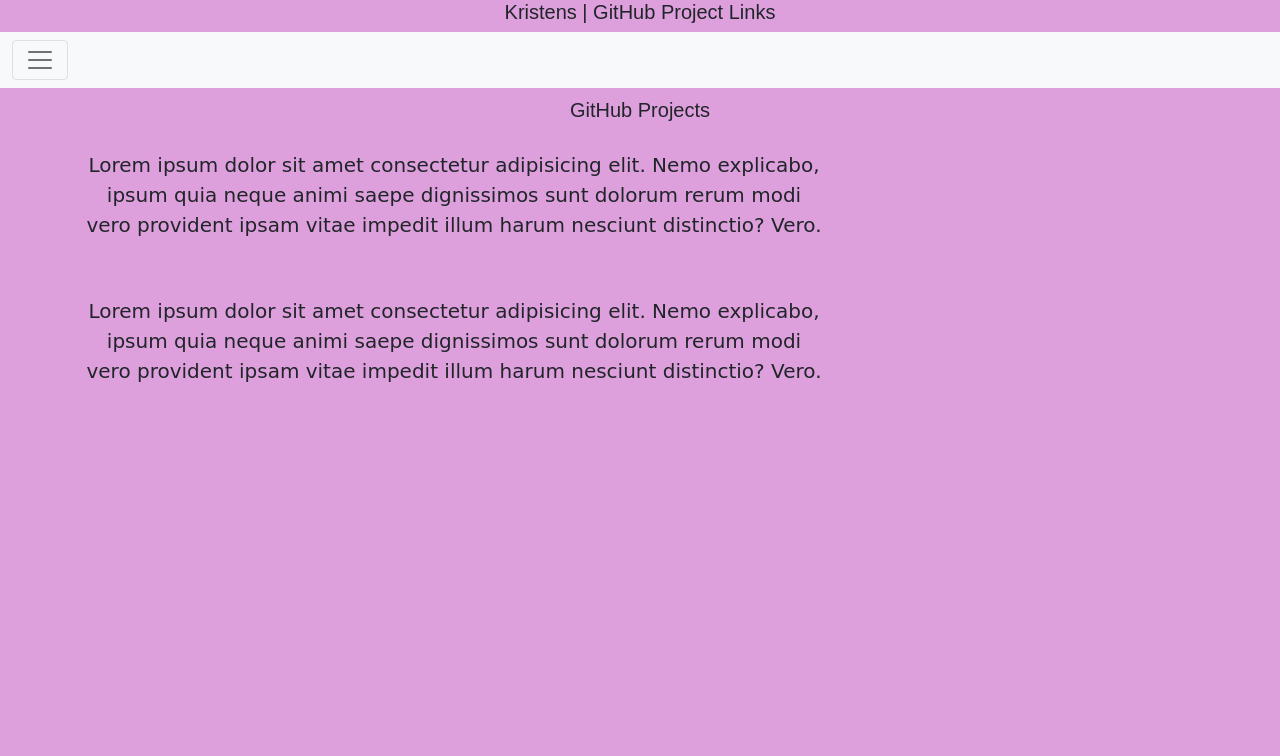
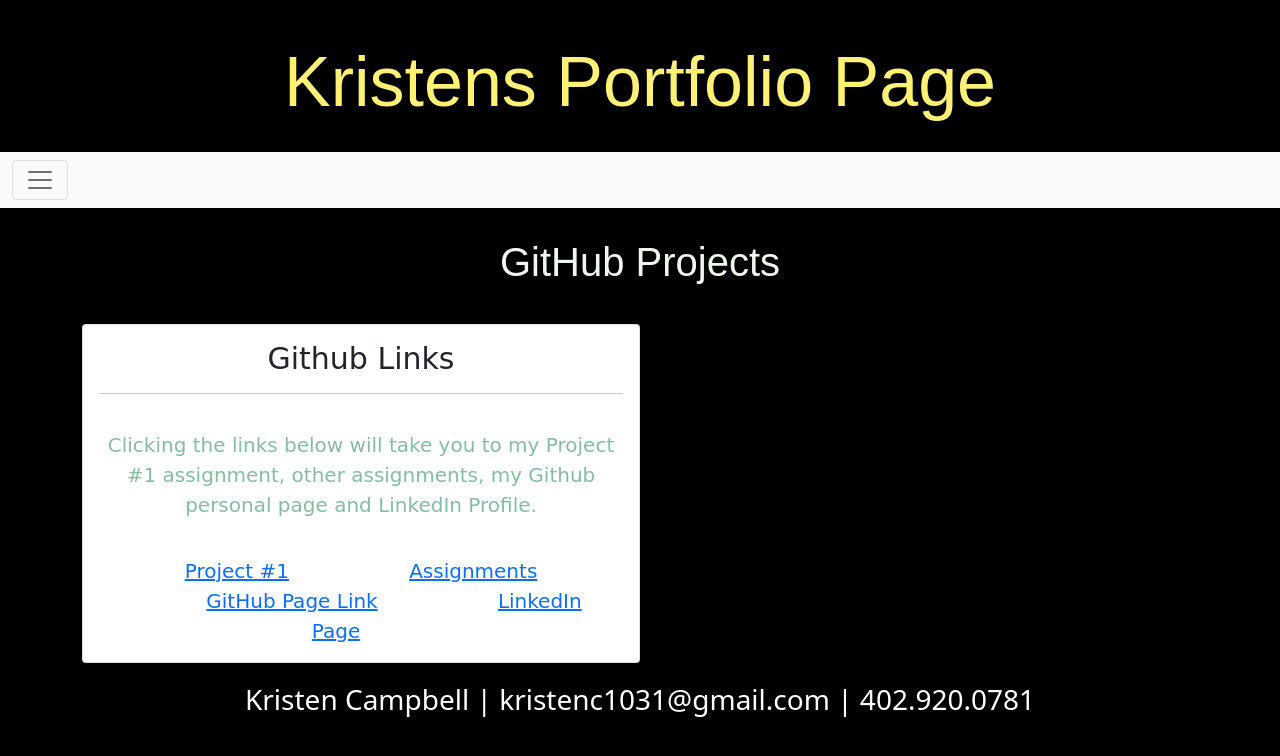
Before and after one commit to kristenc1031/Bootstraps-portfolio, a plain HTML site: page portfolio.html in a window 1280 px wide. Drawn offline with nearby package versions, Linux system fonts and the light colour scheme.

Commit message:
updated html

```diff
--- a/contact.css
+++ /dev/null
@@ -1,11 +0,0 @@
-body {
-  background-color: plum;
-}
-h1 {
-  text-align: center;
-  font-family: fantasy;
-}
-h2 {
-  text-align: center;
-  font-family: fantasy;
-}
--- a/portfolio.css
+++ b/portfolio.css
@@ -1,7 +1,7 @@
 body {
   margin: 0;
   padding: 0;
-  background-color: plum;
+  background-color: black;
 }
 
 /* .container {
@@ -25,29 +25,37 @@ a:active {
 
 h5 {
   font-family: cursive;
+  font-size: 30px;
 }
 
 h1 {
+  padding: 40px 0 20px 0;
+  color: #fff076;
   box-sizing: border-box;
   text-align: center;
   font-family: fantasy;
-  font-size: 20px;
+  font-size: 70px;
 }
 .container {
   text-align: center;
 }
 h2 {
-  padding-top: 10px;
+  color: #f0f7ee;
+  padding: 30px;
   text-align: center;
   font-family: fantasy;
-  font-size: 20px;
+  font-size: 40px;
 }
-
+h3 {
+  color: white;
+  padding-top: 20px;
+}
 img {
   float: right;
   width: 60%;
 }
 p {
+  color: #87bba2;
   padding: 20px 0 20px 0;
   font-family: cursive;
   font-size: 20px;
--- a/portfolio.html
+++ b/portfolio.html
@@ -9,7 +9,7 @@
 </head>
 <body>
     <div class="jumbotron" style="margin-bottom: 0px;">
-        <h1>Kristens | GitHub Project Links</h1>
+        <h1>Kristens Portfolio Page</h1>
       </div>
       <div class="collapse" id="navbarToggleExternalContent">
         <div class="bg-dark p-4">
@@ -32,14 +32,25 @@
         <div class="row">
             <div class="column-xs-2 column-lg-8">
                 <h2>GitHub Projects</h2>
-            <div class="col-sm-8">
-                <p>Lorem ipsum dolor sit amet consectetur adipisicing elit. Nemo explicabo, ipsum quia neque animi saepe dignissimos sunt dolorum rerum modi vero provident ipsam vitae impedit illum harum nesciunt distinctio? Vero.</p>
-            </div>
-            <div class="col-sm-8">
-              <p>Lorem ipsum dolor sit amet consectetur adipisicing elit. Nemo explicabo, ipsum quia neque animi saepe dignissimos sunt dolorum rerum modi vero provident ipsam vitae impedit illum harum nesciunt distinctio? Vero.</p>
-          </div>
+              <div class="column-md-8 center">
+                <div class="card" style="width: 50%; height: 75%;">
+                  <div class="card-body">
+                    <h5 class="card-title">Github Links</h5>
+                    <hr>
+
+                    <p class="card-text">Clicking the links below will take you to my Project #1 assignment, other assignments, my Github personal page and LinkedIn Profile.</p>
+                    <a href="https://github.com/Jdouville8/DUFullStack-Project1" target="_blank" class="card-link">Project #1</a>
+                    <a href="#" class="card-link">Assignments</a>
+                    <a href="https://github.com/kristenc1031" target="_blank" class="card-link">GitHub Page Link</a>
+                    <a href="https://www.linkedin.com/in/kristen-campbell-7212b0196/" target="_blank" class="card-link">LinkedIn Page</a>
+                  </div>
+                </div>
+              </div>
         </div>
     </div>
+    <footer>
+      <h3>Kristen Campbell | kristenc1031@gmail.com | 402.920.0781</h3>
+    </footer>
     <script src="https://cdn.jsdelivr.net/npm/bootstrap@5.0.0-beta1/dist/js/bootstrap.bundle.min.js" integrity="sha384-ygbV9kiqUc6oa4msXn9868pTtWMgiQaeYH7/t7LECLbyPA2x65Kgf80OJFdroafW" crossorigin="anonymous"></script>
 </body>
 </html>
--- a/style.css
+++ b/style.css
@@ -3,12 +3,12 @@ body {
   margin: 0;
   padding: 0;
 }
-.header {
-  padding: 20px 0 10px 0;
+h2 {
+  font-size: 70px;
+  font-family: fantasy;
+  padding: 50px 20px 20px 20px;
   text-align: center;
-  font-family: fantasy;
   color: white;
-  font-size: 10px;
 }
 .navbar-brand {
   font-family: cursive;
@@ -29,6 +29,9 @@ body {
 .card-body {
   margin: 30px;
 }
+.card-link {
+  color: blue;
+}
 h1 {
   padding-top: 30px;
   font-family: cursive;
@@ -41,13 +44,13 @@ h6 {
 }
 h5 {
   padding: 10px 0 10px 0;
-  font-family: cursive;
+  font-family: "Times New Roman", Times, serif;
   font-size: 35px;
 }
-li a {
-  font-family: cursive;
+
+a {
+  font-family: "Times New Roman", Times, serif;
   font-size: 20px;
-  color: white;
 }
 a:hover {
   font-family: fantasy;
@@ -55,7 +58,7 @@ a:hover {
 }
 p {
   margin-top: 30px;
-  font-family: cursive;
+  font-family: "Times New Roman", Times, serif;
   font-size: 20px;
   color: black;
 }
@@ -75,11 +78,28 @@ footer {
   text-align: center;
 }
 
-@media screen and (min-width 739px;) {
-  .img-style1 {
-    min-width: auto;
+@media screen and (min-width: 200px) and (max-width: 500px) {
+  h2 {
+    font-size: 20px !important;
+  }
+  h5 {
+    font-size: 15px;
+  }
+  p {
+    font-size: 15px;
+  }
+  a {
+    font-size: 8px;
   }
 }
-@-ms-viewport {
-  width: 500;
+@media screen and (min-width: 500px) and (max-width: 800px) {
+  h2 {
+    font-size: 40px !important;
+  }
+  h5 {
+    font-size: 20px;
+  }
+  p {
+    font-size: 15px;
+  }
 }
```
Also changed, not shown: contact.html (deleted, +0 -14 lines), index.html (+34 -11 lines), images/Images/File_000 (1).jpeg (added), images/Images/File_000 (2) copy.jpeg (added), images/Images/File_000 (3).jpeg (added), 5 other files.
